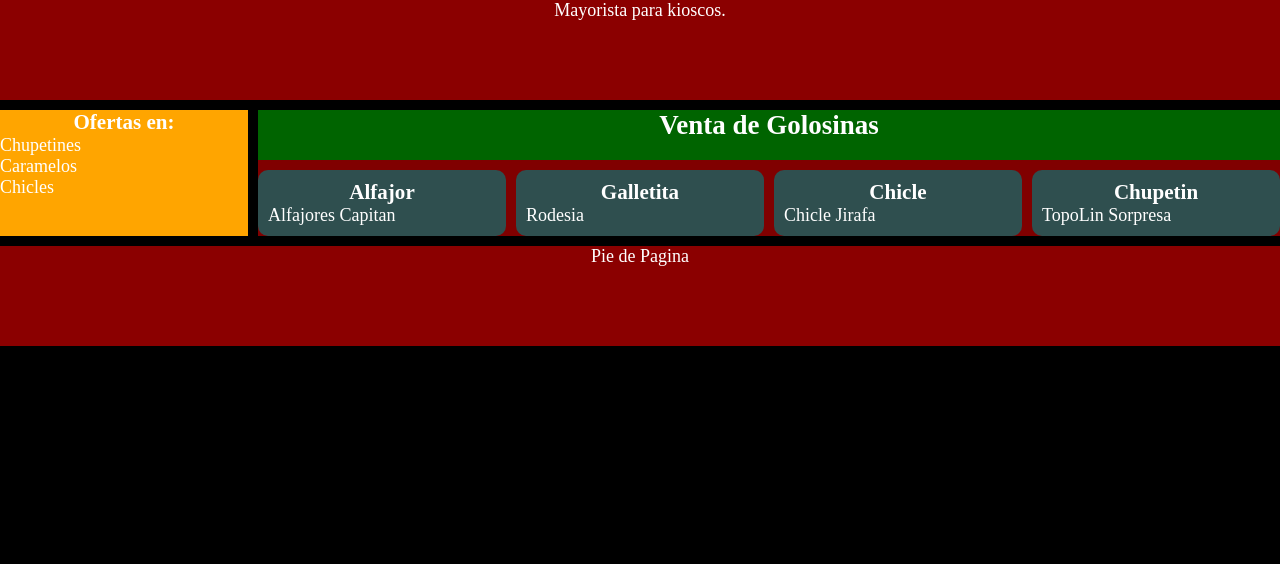
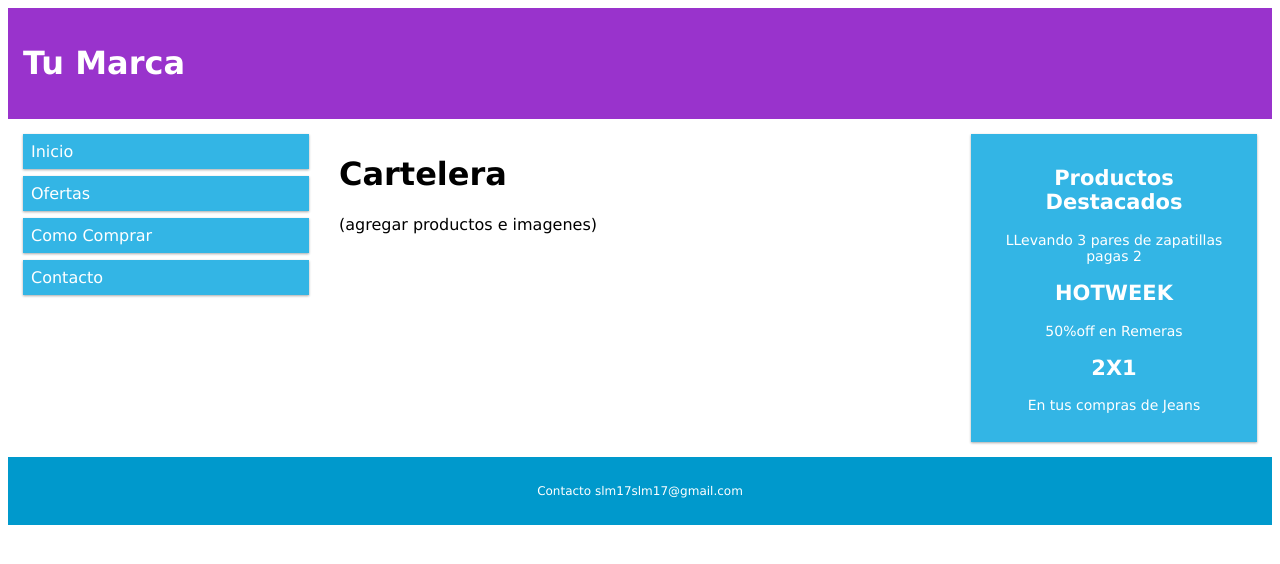
Before and after one commit to SantiagoLmartinez/HTML_En_Clase, a plain HTML site: page index.html in a window 1280 px wide. Drawn offline with Linux system fonts and the light colour scheme.

Commit message:
COMMERCE EN CLASES

```diff
--- a/index.html
+++ b/index.html
@@ -1,55 +1,55 @@
 <!DOCTYPE html>
-<html lang="es">
+<html lang="en">
+  <head>
+    <title>Hello!</title>
+    <meta charset="utf-8">
+    <meta http-equiv="X-UA-Compatible" content="IE=edge">
+    <meta name="viewport" content="width=device-width, initial-scale=1">
 
-  <head>
-
-    <title>Golosinas!</title>
-
+    <!-- import the webpage's stylesheet -->
     <link rel="stylesheet" href="/style.css">
 
+    <!-- import the webpage's javascript file -->
     <script src="/script.js" defer></script>
-
   </head>
-
   <body>
 
-    <header> Mayorista para kioscos.
-    </header>
+<div class="header">
+  <h1>Tu Marca</h1>
+</div>
 
-    <nav>
-      <ul>
-        <h3>
-          Ofertas en:
-        </h3>
+<div class="row">
 
-        <li>Chupetines</li>
-        <li>Caramelos</li>
-        <li>Chicles</li>
-      </ul>
-    </nav>
+<div class="col-3 menu">
+  <ul>
+    <li> Inicio</li>
+    <li>Ofertas</li>
+    <li>Como Comprar</li>
+    <li>Contacto</li>
+  </ul>
+</div>
 
-    <section>
-      <h2>Venta de Golosinas</h2>
-      <article>
-        <h3>Alfajor</h3>
-        Alfajores Capitan
-      </article>
-      <article>
-        <h3>Galletita</h3>
-        Rodesia
-      </article>
-      <article>
-        <h3>Chicle</h3>
-        Chicle Jirafa
-      </article>
-      <article>
-        <h3>Chupetin</h3>
-        TopoLin Sorpresa
-      </article>
-    </section>
+<div class="col-6">
+  <h1>Cartelera</h1>
+  <p> (agregar productos e imagenes)</p>
+</div>
 
-    <footer> Pie de Pagina
-    </footer>
+<div class="col-3 right">
+  <div class="aside">
+    <h2>Productos Destacados</h2>
+    <p>LLevando 3 pares de zapatillas pagas 2 </p>
+    <h2>HOTWEEK</h2>
+    <p>50%off en Remeras</p>
+    <h2>2X1</h2>
+    <p>En tus compras de Jeans</p>
+  </div>
+</div>
 
-  </body>
+</div>
+
+<div class="footer">
+  <p>Contacto slm17slm17@gmail.com </p>
+</div>
+
+</body>
 </html>
--- a/style.css
+++ b/style.css
@@ -1,55 +1,70 @@
-*{
-  margin: 0;
-  padding: 0;
-  border: 0;
+* {
+    box-sizing: border-box;
 }
+.row::after {
+    content: "";
+    clear: both;
+    display: block;
+}
+[class*="col-"] {
+    float: left;
+    padding: 15px;
+}
+html {
+    font-family: "Lucida Sans", sans-serif;
+}
+.header {
+    background-color: #9933cc;
+    color: #ffffff;
+    padding: 15px;
+}
+.menu ul {
+    list-style-type: none;
+    margin: 0;
+    padding: 0;
+}
+.menu li {
+    padding: 8px;
+    margin-bottom: 7px;
+    background-color: #33b5e5;
+    color: #ffffff;
+    box-shadow: 0 1px 3px rgba(0,0,0,0.12), 0 1px 2px rgba(0,0,0,0.24);
+}
+.menu li:hover {
+    background-color: #0099cc;
+}
+.aside {
+    background-color: #33b5e5;
+    padding: 15px;
+    color: #ffffff;
+    text-align: center;
+    font-size: 14px;
+    box-shadow: 0 1px 3px rgba(0,0,0,0.12), 0 1px 2px rgba(0,0,0,0.24);
+}
+.footer {
+    background-color: #0099cc;
+    color: #ffffff;
+    text-align: center;
+    font-size: 12px;
+    padding: 15px;
+}
+/* For desktop: */
+.col-1 {width: 8.33%;}
+.col-2 {width: 16.66%;}
+.col-3 {width: 25%;}
+.col-4 {width: 33.33%;}
+.col-5 {width: 41.66%;}
+.col-6 {width: 50%;}
+.col-7 {width: 58.33%;}
+.col-8 {width: 66.66%;}
+.col-9 {width: 75%;}
+.col-10 {width: 83.33%;}
+.col-11 {width: 91.66%;}
+.col-12 {width: 100%;}
 
-body{
-  background-color: black;
-  font-size: large;
-  color: white;
-
-  display: grid;
-  grid-template-columns: repeat(5, 1fr);
-  grid-gap: 10px;
-  grid-auto-rows: minmax(100px, auto);
+@media only screen and (max-width: 768px) {
+    /* For mobile phones: */
+    [class*="col-"] {
+        width: 100%;
+    }
 }
-header{
-  background-color: darkred;
-
-  grid-column: 1 / -1;
-
-}
-nav{
-  background-color: orange;
-}
-section{
-  background-color: maroon;
-
-  grid-column: 2 / -1;
-  display: grid;
-  grid-template-columns: repeat(4, 1fr);
-  grid-gap: 10px;
-  grid-auto-rows: minmax(50px, auto);
-
-}
-article{
-  background-color: darkslategray;
-  border-radius: 10px;
-  padding: 10px;
-}
-footer{
-  background-color: darkred;
-
-  grid-column: 1 / -1;
-
-}
-
-section > h2 {
-  background-color: darkgreen;
-  grid-column: 1 / -1;
-
-}
-header, footer, h2, h3 {
-  text-align: center;
-}
```
